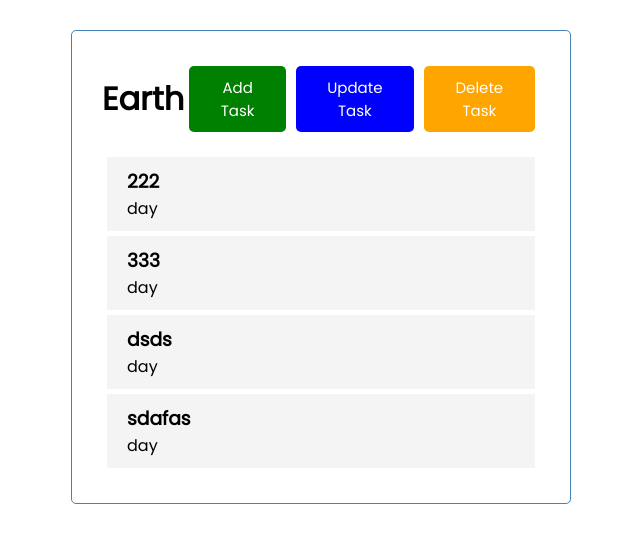
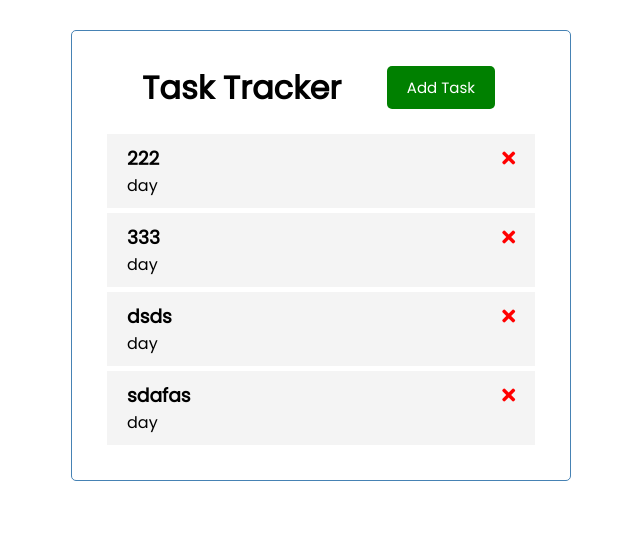
Before and after one commit to GeethMalinda/Vue-TaskTracker, a Vue app: page / in a window 1280 px wide. Shown: the top 542 px of the page, without its empty margins (319-959 px from the left). Built offline with nearby package versions, Linux system fonts and the light colour scheme.

Commit message:
font-awsome

```diff
--- a/public/index.html
+++ b/public/index.html
@@ -4,6 +4,8 @@
     <meta charset="utf-8">
     <meta http-equiv="X-UA-Compatible" content="IE=edge">
     <meta name="viewport" content="width=device-width,initial-scale=1.0">
+    <link rel="stylesheet" href="https://cdnjs.cloudflare.com/ajax/libs/font-awesome/5.15.4/css/all.min.css" />
+
     <link rel="icon" href="<%= BASE_URL %>favicon.ico">
     <title><%= htmlWebpackPlugin.options.title %></title>
   </head>
--- a/src/App.vue
+++ b/src/App.vue
@@ -1,6 +1,6 @@
 <template>
 <div class="container">
-  <Header title="Earth"/>
+  <Header title="Task Tracker"/>
   <Tasks :tasks ="tasks"/>
 </div>
 
--- a/src/components/Button.vue
+++ b/src/components/Button.vue
@@ -17,7 +17,5 @@ export default {
 
 }
 </script>
-
 <style>
-
 </style>
--- a/src/components/Header.vue
+++ b/src/components/Header.vue
@@ -1,9 +1,10 @@
 <template>
   <header>
-      <h1>{{title}}</h1>
+      <h1>{{title}}
+           <i class="fa fa-etsy" aria-hidden="true"></i>
+      </h1>
+
       <Button class="btn" text="Add Task" color = "green"/>
-      <Button class="btn" text="Update Task" color = "blue"/>
-      <Button class="btn" text="Delete Task" color = "orange"/>
 
   </header>
 </template>
--- a/src/components/Task.vue
+++ b/src/components/Task.vue
@@ -1,6 +1,8 @@
 <template>
 <div class="task">
-  <h3>{{ task.text }}</h3>
+  <h3>{{ task.text }}
+    <i class="fas fa-times"></i>
+  </h3>
   <p>{{ task.day }}</p>
 </div>
 </template>
```
